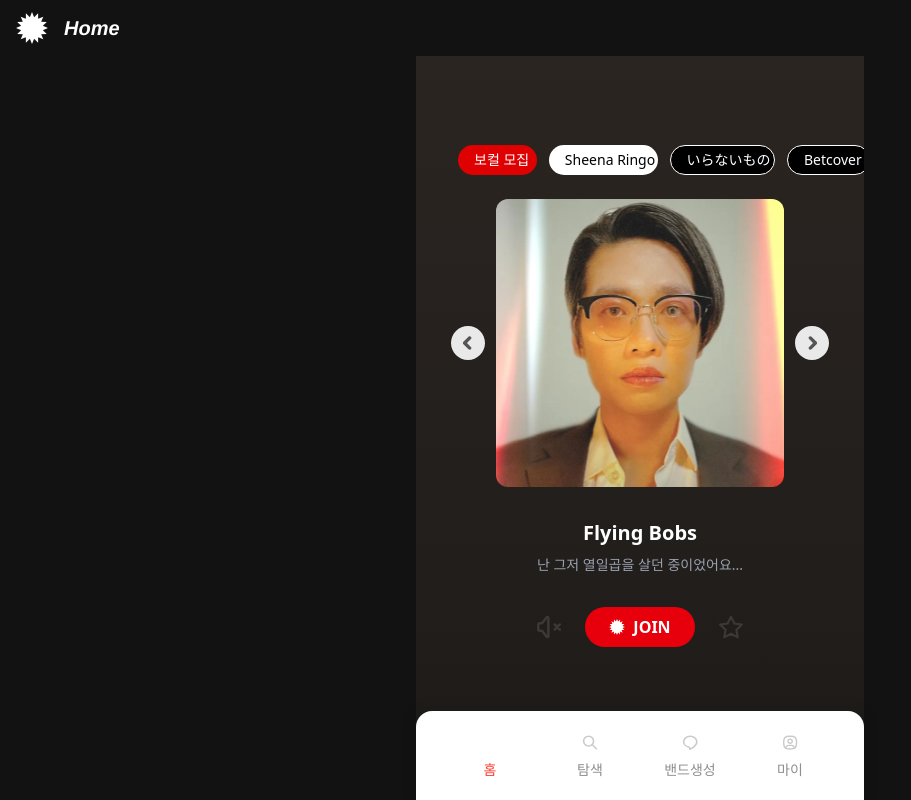
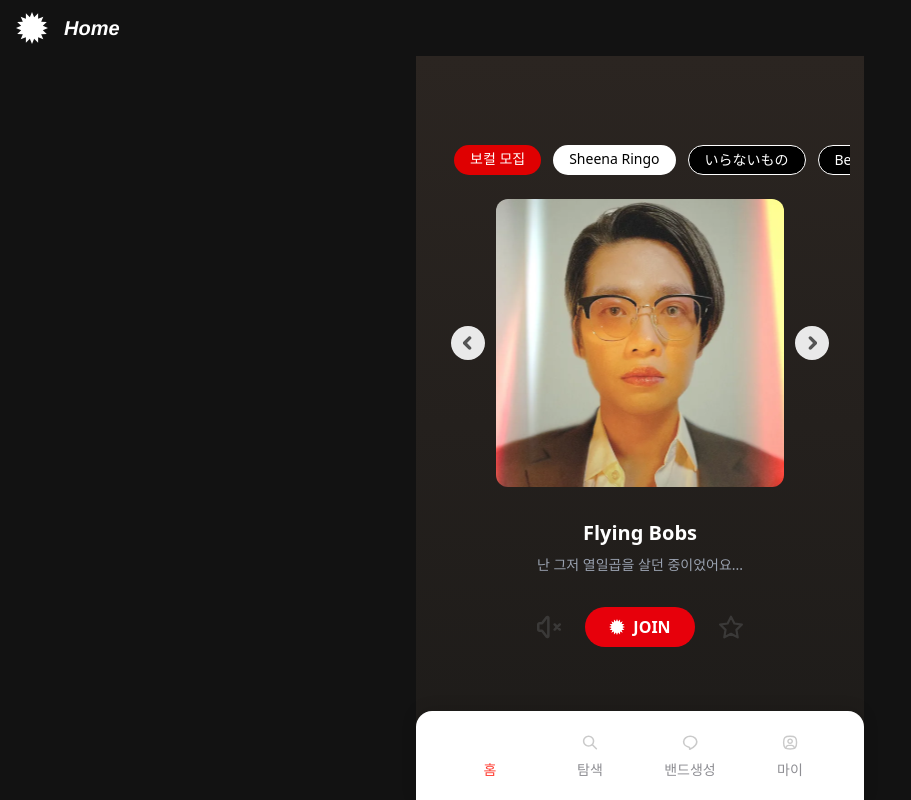
Before and after one commit to UMC-Banddy/client, a React (Vite) app: page / in a window 1280 px wide. Shown: the whole page, without its empty margins (0-911 px from the left). Built offline with nearby package versions, Linux system fonts and the light colour scheme.

Commit message:
feat : home tagList 구현

```diff
--- a/src/pages/Home/_components/HomeTagSection.tsx
+++ b/src/pages/Home/_components/HomeTagSection.tsx
@@ -7,12 +7,12 @@ const tagMockData = [
   "Sheena Ringo",
   "いらないもの",
   "Betcover",
-  // 필요시 더 추가
+  "aiko",
 ];
 
 const HomeTagSection = () => {
   return (
-    <div className="flex flex-nowrap overflow-x-auto gap-x-3 w-full max-w-full px-1 py-2 mb-0 scrollbar-hide ml-6">
+    <div className="flex flex-nowrap overflow-x-auto gap-x-3 w-full max-w-full px-1 py-2 mb-0 scrollbar-hide pl-6 pr-6">
       <TagList tags={tagMockData} />
     </div>
   );
--- a/src/pages/Home/_components/TagList.tsx
+++ b/src/pages/Home/_components/TagList.tsx
@@ -13,10 +13,11 @@ const TagList: React.FC<{ tags: string[] }> = ({ tags }) => {
         } else {
           colorClass = "!bg-black !text-white !border !border-white";
         }
+        //  api 태그 상태들에 따라 수정 필요 현재는 피그마 디자인에 맞춰서 수정
         return (
           <CustomButton
             key={idx}
-            className={`!rounded-full !px-4 !py-1 !text-sm !font-medium !shadow-none !w-auto !max-w-none !min-w-0 !h-auto ${colorClass}`}
+            className={`inline-flex shrink-0 !rounded-full !px-4 !py-1 !text-sm !font-medium !shadow-none !w-auto !max-w-none !min-w-0 !h-auto ${colorClass}`}
             style={{
               whiteSpace: "nowrap",
               overflow: "visible",
--- a/src/shared/ui/atoms/CustomButton.tsx
+++ b/src/shared/ui/atoms/CustomButton.tsx
@@ -26,7 +26,7 @@ const CustomButton = ({
   return (
     <button
       {...props}
-      className={`w-full max-w-xs md:max-w-sm ${padding} ${rounded} ${bgColor} ${textColor} ${fontWeight} ${fontSize} shadow-md hover:bg-red-700 transition-colors duration-200 disabled:bg-gray-300 disabled:text-gray-500 whitespace-nowrap overflow-hidden text-ellipsis min-w-0 ${className}`}
+      className={`w-auto min-w-0 max-w-none ${padding} ${rounded} ${bgColor} ${textColor} ${fontWeight} ${fontSize} shadow-md hover:bg-red-700 transition-colors duration-200 disabled:bg-gray-300 disabled:text-gray-500 whitespace-nowrap overflow-hidden text-ellipsis ${className}`}
     >
       {children}
     </button>
```
